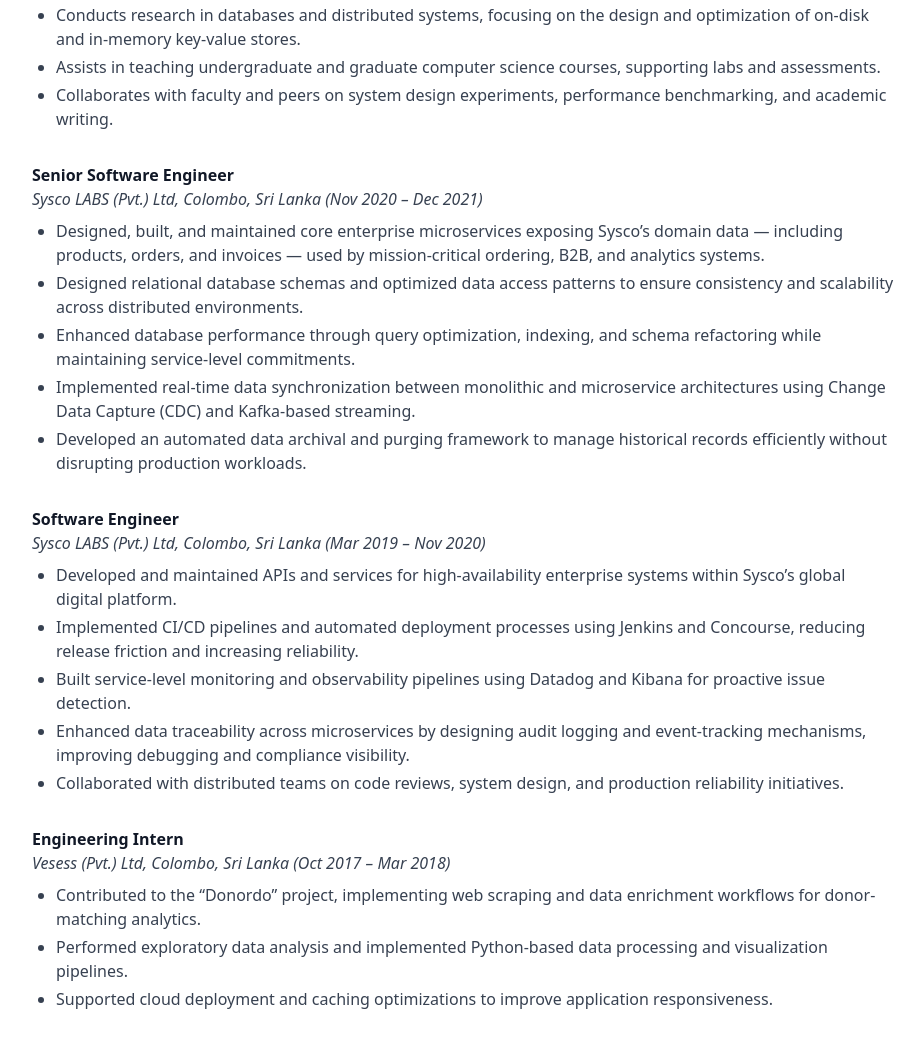
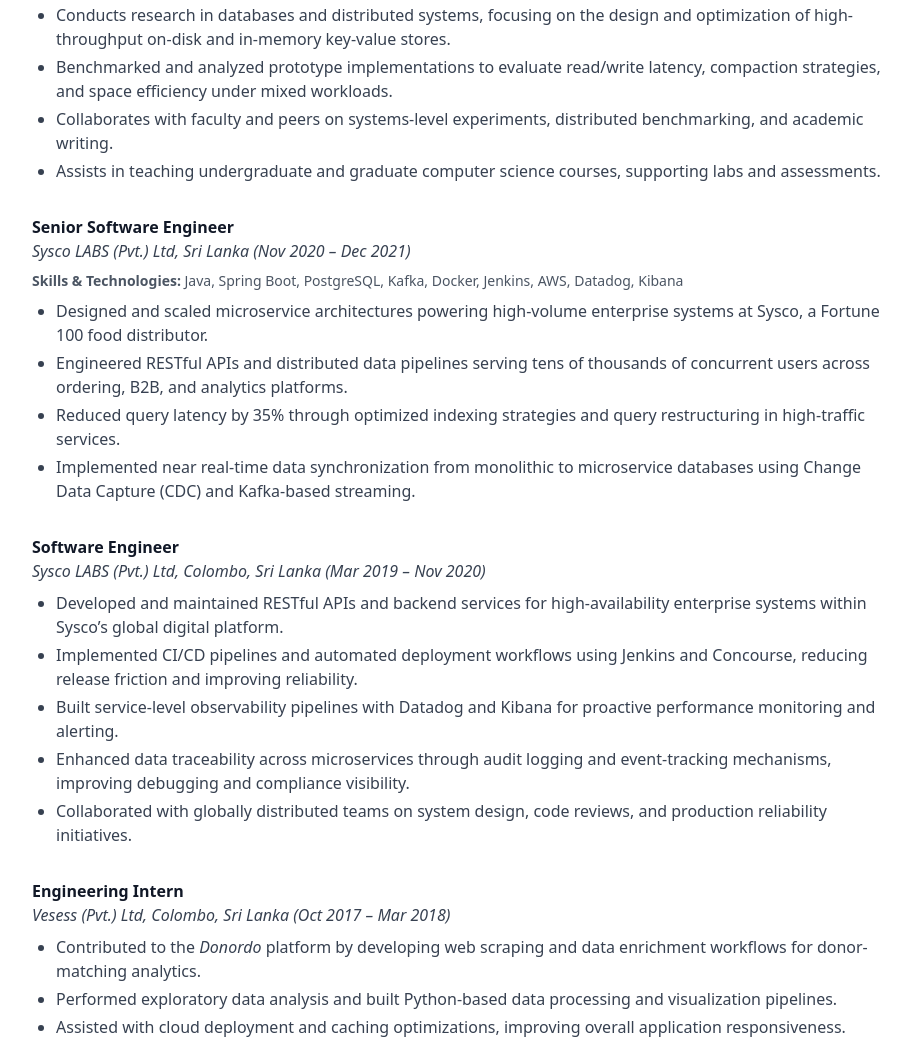
Before and after one commit to evangelisilva/evangelisilva.github.io, a plain HTML site: page index.html in a window 1280 px wide. Shown: the part 1419-2461 px from the top of the page, without its empty margins (176-1100 px from the left). Drawn offline with nearby package versions, Linux system fonts and the light colour scheme.

Commit message:
Update index.html

```diff
--- a/index.html
+++ b/index.html
@@ -64,7 +64,7 @@
     <p class="text-gray-700 leading-relaxed">
       I’m a Ph.D. student in Computer Science at the University at Albany, SUNY, advised by
       <a href="https://www.cs.albany.edu/~jhh/Site/Welcome.html" target="_blank" class="text-blue-600 hover:underline">Prof. Jeong-Hyon Hwang</a>.
-      My research focuses on databases and distributed systems — particularly the design and optimization of on-disk and in-memory key-value stores that enable scalable and high-performance data management.
+      My research explores the design and optimization of on-disk and in-memory key-value stores — building scalable, high-performance data infrastructures for next-generation storage systems.
       My work bridges data management theory and systems engineering, with ongoing interests in storage architectures, indexing strategies, and real-time data processing frameworks.
       <br /><br />
       Previously, I was a Senior Software Engineer at Sysco LABS, where I developed and optimized large-scale microservice architectures, data pipelines, and synchronization frameworks for enterprise applications.
@@ -103,22 +103,25 @@
         <h4 class="font-bold text-gray-900">Graduate Assistant</h4>
         <p class="text-gray-700 italic">University at Albany, SUNY (Jan 2022 – Present)</p>
         <ul class="list-disc ml-6 text-gray-700 mt-2 space-y-1">
-          <li>Conducts research in databases and distributed systems, focusing on the design and optimization of on-disk and in-memory key-value stores.</li>
+          <li>Conducts research in databases and distributed systems, focusing on the design and optimization of high-throughput on-disk and in-memory key-value stores.</li>
+          <li>Benchmarked and analyzed prototype implementations to evaluate read/write latency, compaction strategies, and space efficiency under mixed workloads.</li>
+          <li>Collaborates with faculty and peers on systems-level experiments, distributed benchmarking, and academic writing.</li>
           <li>Assists in teaching undergraduate and graduate computer science courses, supporting labs and assessments.</li>
-          <li>Collaborates with faculty and peers on system design experiments, performance benchmarking, and academic writing.</li>
         </ul>
       </div>
 
       <!-- Senior Software Engineer -->
       <div>
         <h4 class="font-bold text-gray-900">Senior Software Engineer</h4>
-        <p class="text-gray-700 italic">Sysco LABS (Pvt.) Ltd, Colombo, Sri Lanka (Nov 2020 – Dec 2021)</p>
+        <p class="text-gray-700 italic">Sysco LABS (Pvt.) Ltd, Sri Lanka (Nov 2020 – Dec 2021)</p>
+        <p class="text-gray-600 text-sm mt-2">
+          <span class="font-semibold">Skills & Technologies:</span> Java, Spring Boot, PostgreSQL, Kafka, Docker, Jenkins, AWS, Datadog, Kibana
+        </p>
         <ul class="list-disc ml-6 text-gray-700 mt-2 space-y-1">
-          <li>Designed, built, and maintained core enterprise microservices exposing Sysco’s domain data — including products, orders, and invoices — used by mission-critical ordering, B2B, and analytics systems.</li>
-          <li>Designed relational database schemas and optimized data access patterns to ensure consistency and scalability across distributed environments.</li>
-          <li>Enhanced database performance through query optimization, indexing, and schema refactoring while maintaining service-level commitments.</li>
-          <li>Implemented real-time data synchronization between monolithic and microservice architectures using Change Data Capture (CDC) and Kafka-based streaming.</li>
-          <li>Developed an automated data archival and purging framework to manage historical records efficiently without disrupting production workloads.</li>
+            <li>Designed and scaled microservice architectures powering high-volume enterprise systems at Sysco, a Fortune 100 food distributor.</li>
+            <li>Engineered RESTful APIs and distributed data pipelines serving tens of thousands of concurrent users across ordering, B2B, and analytics platforms.</li>
+            <li>Reduced query latency by 35% through optimized indexing strategies and query restructuring in high-traffic services.</li>
+            <li>Implemented near real-time data synchronization from monolithic to microservice databases using Change Data Capture (CDC) and Kafka-based streaming.</li>
         </ul>
       </div>
 
@@ -127,11 +130,11 @@
         <h4 class="font-bold text-gray-900">Software Engineer</h4>
         <p class="text-gray-700 italic">Sysco LABS (Pvt.) Ltd, Colombo, Sri Lanka (Mar 2019 – Nov 2020)</p>
         <ul class="list-disc ml-6 text-gray-700 mt-2 space-y-1">
-          <li>Developed and maintained APIs and services for high-availability enterprise systems within Sysco’s global digital platform.</li>
-          <li>Implemented CI/CD pipelines and automated deployment processes using Jenkins and Concourse, reducing release friction and increasing reliability.</li>
-          <li>Built service-level monitoring and observability pipelines using Datadog and Kibana for proactive issue detection.</li>
-          <li>Enhanced data traceability across microservices by designing audit logging and event-tracking mechanisms, improving debugging and compliance visibility.</li>
-          <li>Collaborated with distributed teams on code reviews, system design, and production reliability initiatives.</li>
+          <li>Developed and maintained RESTful APIs and backend services for high-availability enterprise systems within Sysco’s global digital platform.</li>
+          <li>Implemented CI/CD pipelines and automated deployment workflows using Jenkins and Concourse, reducing release friction and improving reliability.</li>
+          <li>Built service-level observability pipelines with Datadog and Kibana for proactive performance monitoring and alerting.</li>
+          <li>Enhanced data traceability across microservices through audit logging and event-tracking mechanisms, improving debugging and compliance visibility.</li>
+          <li>Collaborated with globally distributed teams on system design, code reviews, and production reliability initiatives.</li>
         </ul>
       </div>
 
@@ -140,9 +143,9 @@
         <h4 class="font-bold text-gray-900">Engineering Intern</h4>
         <p class="text-gray-700 italic">Vesess (Pvt.) Ltd, Colombo, Sri Lanka (Oct 2017 – Mar 2018)</p>
         <ul class="list-disc ml-6 text-gray-700 mt-2 space-y-1">
-          <li>Contributed to the “Donordo” project, implementing web scraping and data enrichment workflows for donor-matching analytics.</li>
-          <li>Performed exploratory data analysis and implemented Python-based data processing and visualization pipelines.</li>
-          <li>Supported cloud deployment and caching optimizations to improve application responsiveness.</li>
+          <li>Contributed to the <em>Donordo</em> platform by developing web scraping and data enrichment workflows for donor-matching analytics.</li>
+          <li>Performed exploratory data analysis and built Python-based data processing and visualization pipelines.</li>
+          <li>Assisted with cloud deployment and caching optimizations, improving overall application responsiveness.</li>
         </ul>
       </div>
 
```
